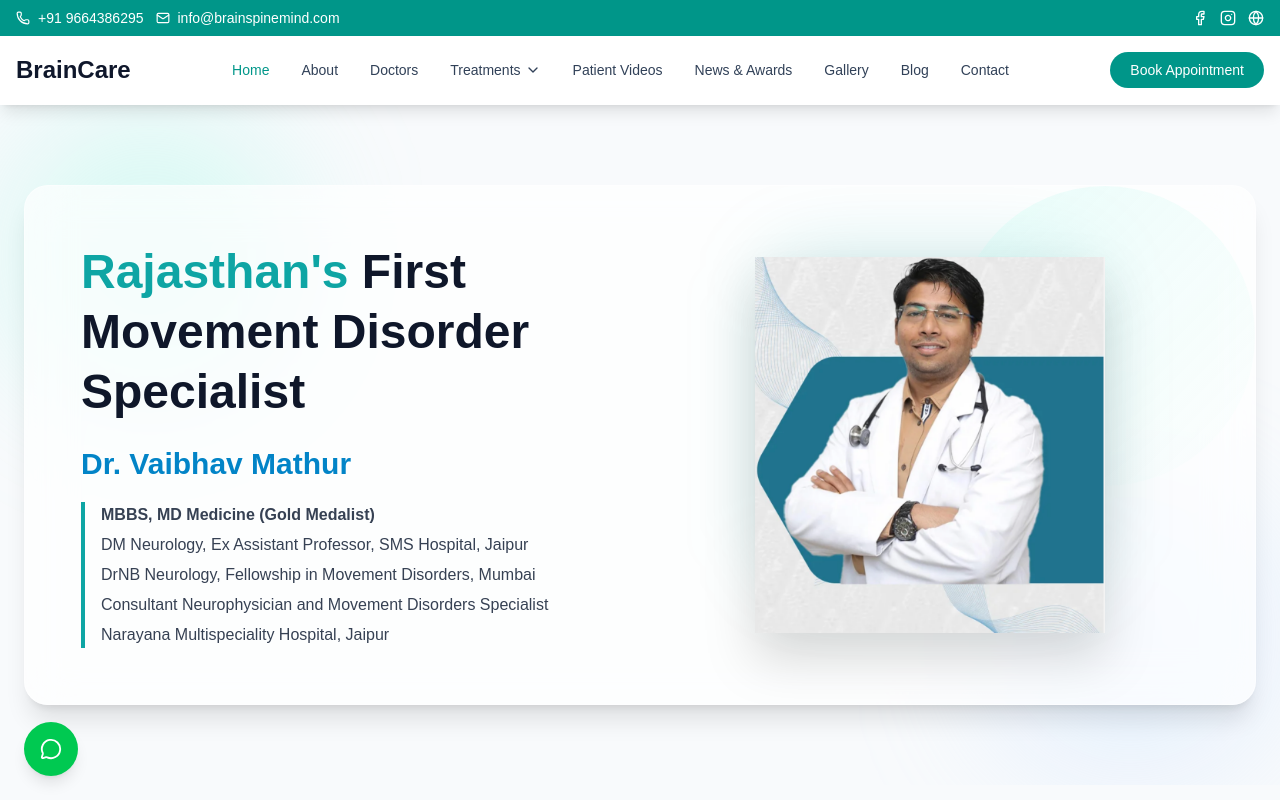
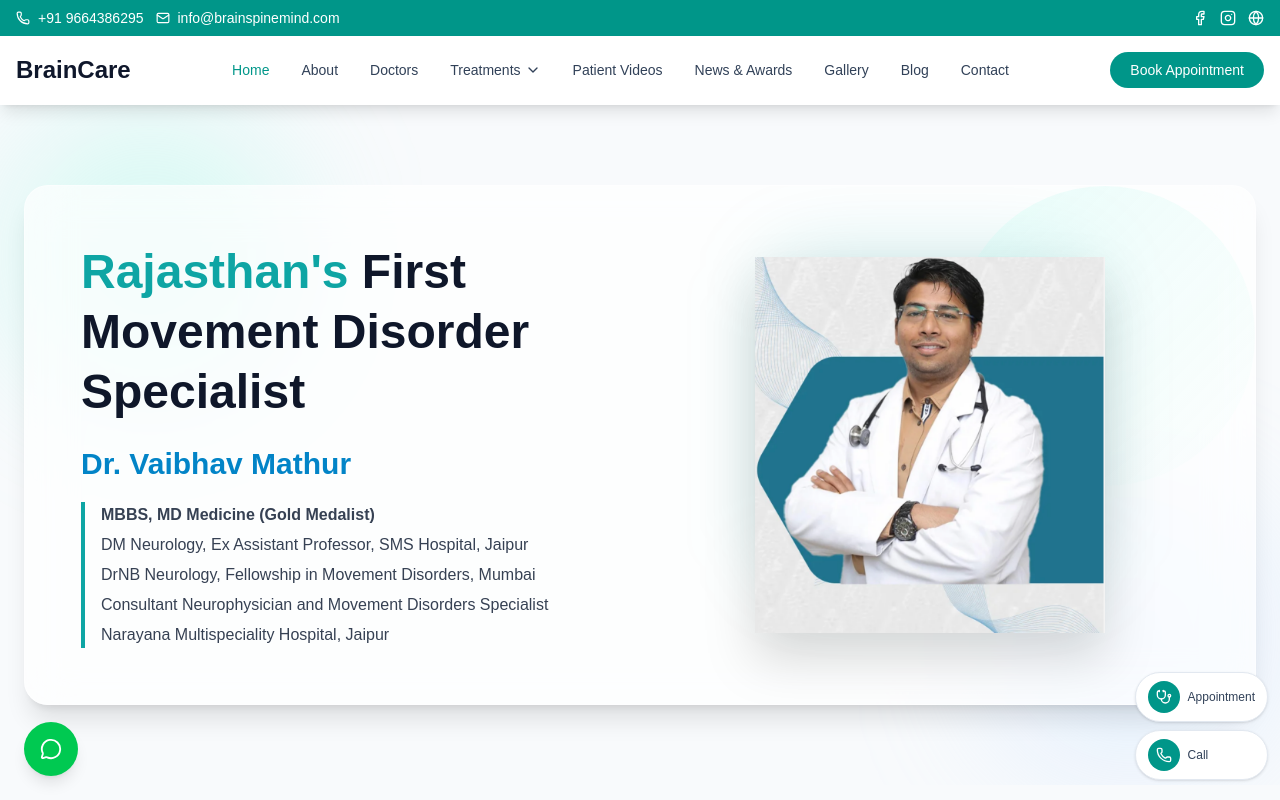
Before and after one commit to devanshumathur22/DR-VAIBHAV, a Next.js app: page / in a window 1280 px wide. Shown: the top 800 px of the page. Built offline with nearby package versions, Linux system fonts and the light colour scheme.

Commit message:
add polished doctor loader with animation

```diff
--- a/app/layout.tsx
+++ b/app/layout.tsx
@@ -1,17 +1,38 @@
+"use client";
+
 import Footer from "@/components/layout/Footer";
+import Navbar from "@/components/layout/Navbar";
+import CTASection from "@/components/sections/CTASection";
+import Loader from "@/components/ui/Loader";
 import "./globals.css";
-import Navbar from "@/components/layout/Navbar";
+import { useEffect, useState } from "react";
 
 export default function RootLayout({
   children,
 }: {
   children: React.ReactNode;
 }) {
+  const [loading, setLoading] = useState(true);
+
+  useEffect(() => {
+    const timer = setTimeout(() => {
+      setLoading(false);
+    }, 2500); // 🔥 UPDATED TIME (2.5 sec)
+
+    return () => clearTimeout(timer);
+  }, []);
+
   return (
     <html lang="en">
       <body>
+        {loading && <Loader />}
+
         <Navbar />
+
         {children}
+
+        <CTASection />
+
         <Footer />
       </body>
     </html>
--- /dev/null
+++ b/components/sections/CTASection.tsx
@@ -0,0 +1,40 @@
+"use client";
+
+import { Phone, Stethoscope } from "lucide-react";
+
+export default function FloatingCTA() {
+  return (
+    <div className="fixed right-3 bottom-20 md:bottom-5 z-[999] flex flex-col gap-2">
+
+      {/* Appointment */}
+      <a
+        href="/contact"
+        className="flex items-center gap-2 bg-white border border-slate-200 shadow-sm rounded-full px-3 py-2 hover:bg-teal-50 transition"
+      >
+        <div className="w-8 h-8 flex items-center justify-center rounded-full bg-teal-600 text-white">
+          <Stethoscope size={16} />
+        </div>
+
+        {/* 🔥 mobile me text hide */}
+        <span className="hidden sm:block text-xs font-medium text-slate-700">
+          Appointment
+        </span>
+      </a>
+
+      {/* Call */}
+      <a
+        href="tel:+919664386295"
+        className="flex items-center gap-2 bg-white border border-slate-200 shadow-sm rounded-full px-3 py-2 hover:bg-teal-50 transition"
+      >
+        <div className="w-8 h-8 flex items-center justify-center rounded-full bg-teal-600 text-white">
+          <Phone size={16} />
+        </div>
+
+        <span className="hidden sm:block text-xs font-medium text-slate-700">
+          Call
+        </span>
+      </a>
+
+    </div>
+  );
+}
--- /dev/null
+++ b/components/ui/Loader.tsx
@@ -0,0 +1,41 @@
+"use client";
+
+import { Stethoscope } from "lucide-react";
+
+export default function Loader() {
+  return (
+    <div className="fixed inset-0 z-[9999] flex items-center justify-center bg-white">
+
+      <div className="flex flex-col items-center gap-6 text-center animate-pulse">
+
+        {/* 🔥 animated ring */}
+        <div className="relative w-16 h-16">
+          <div className="absolute inset-0 border-4 border-teal-200 rounded-full" />
+          <div className="absolute inset-0 border-4 border-teal-600 border-t-transparent rounded-full animate-spin" />
+        </div>
+
+        {/* 🔥 Doctor Branding */}
+        <div className="flex flex-col items-center gap-2">
+
+          <div className="flex items-center gap-2 text-teal-600">
+            <Stethoscope size={20} />
+            <span className="font-semibold text-base">
+              Dr. Vaibhav Mathur
+            </span>
+          </div>
+
+          <p className="text-xs text-slate-500">
+            MBBS, MD Medicine (Gold Medalist)
+          </p>
+
+          <p className="text-xs text-slate-400 mt-1">
+            Preparing your consultation...
+          </p>
+
+        </div>
+
+      </div>
+
+    </div>
+  );
+}
```
